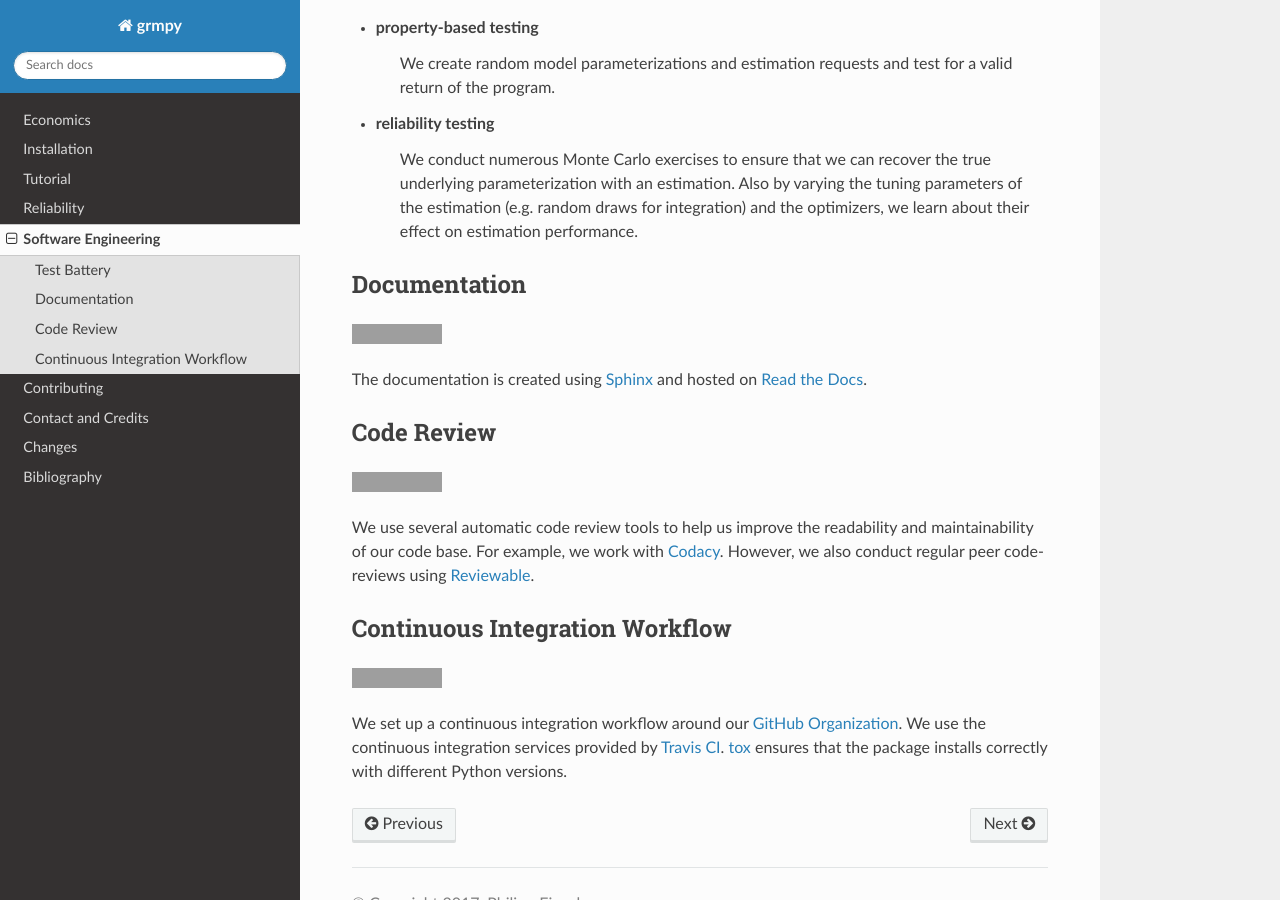
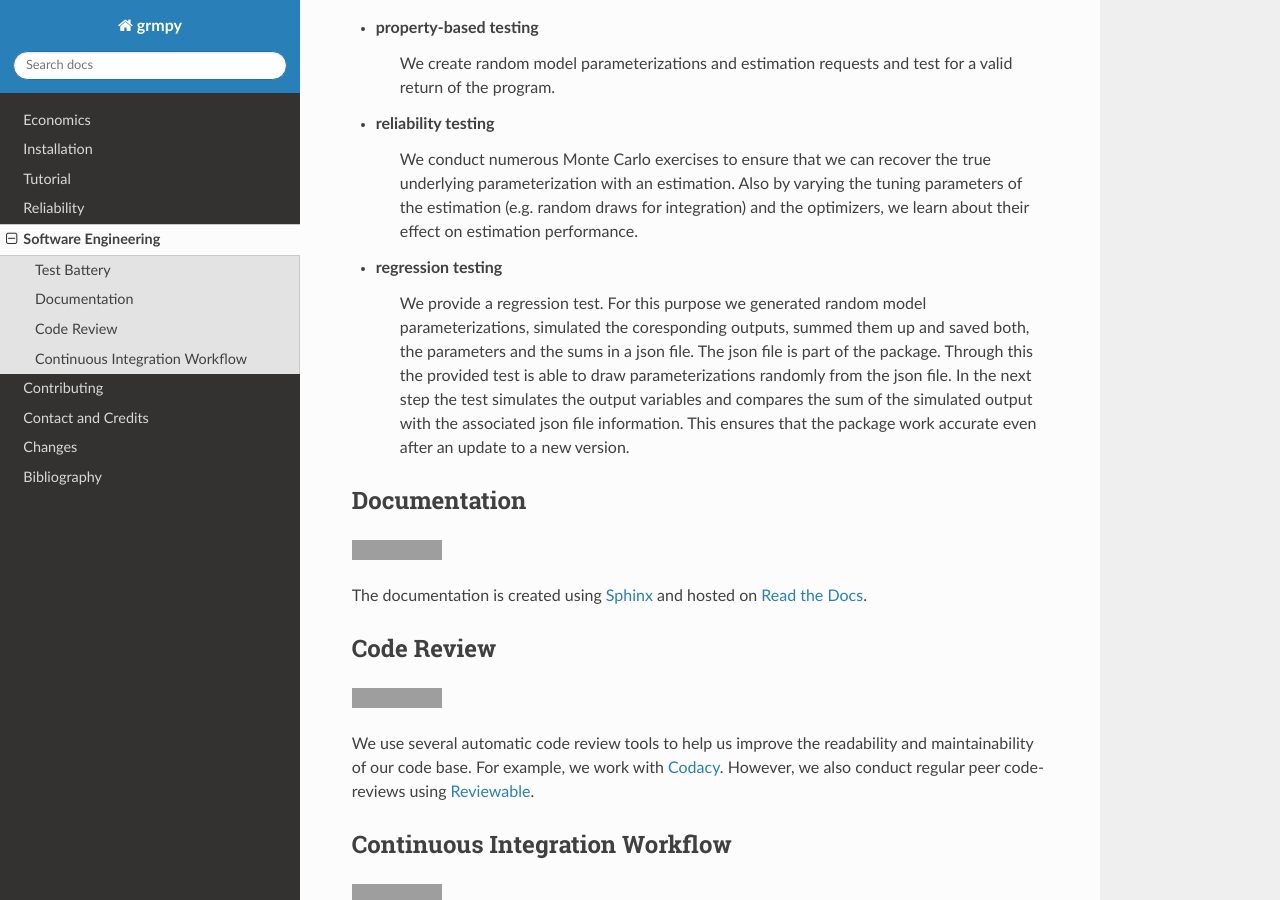
Before and after one commit to OpenSourceEconomics/grmpy, a Sphinx documentation site: the page built from docs/software_engineering.rst, in a window 1280 px wide and 900 px high, scrolled down 365 px. Built offline with Sphinx 7.4.7 and the Read the Docs theme 2.0.0, drawn with Linux system fonts in a browser that asks for light colours; grey boxes are pictures that could not be loaded.

Commit message:
Added regression test description to software_engineering.rst

```diff
--- a/docs/software_engineering.rst
+++ b/docs/software_engineering.rst
@@ -18,6 +18,12 @@ We use `pytest <http://docs.pytest.org>`_ as our test runner. We broadly group o
 * **reliability testing**
 
     We conduct numerous Monte Carlo exercises to ensure that we can recover the true underlying parameterization with an estimation. Also by varying the tuning parameters of the estimation (e.g. random draws for integration) and the optimizers, we learn about their effect on estimation performance.
+
+* **regression testing**
+
+    We provide a regression test. For this purpose we generated random model parameterizations, simulated the coresponding outputs, summed them up and saved both, the parameters and the sums in a json file.
+    The json file is part of the package. Through this the provided test is able to draw parameterizations randomly from the json file. In the next step the test simulates the output variables and compares the sum of the simulated output with the associated json file information.
+    This ensures that the package work accurate even after an update to a new version.
 
 Documentation
 -------------
```
